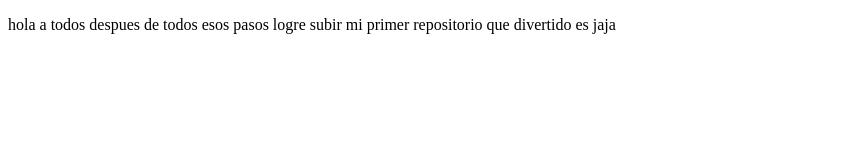
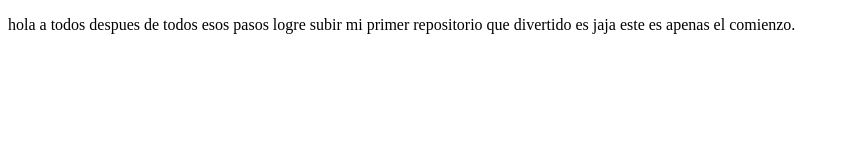
Before and after one commit to BrandonDev2/proyectoDemoCursoPrework, a plain HTML site: page index.html in a window 1280 px wide. Shown: the whole page, without its empty margins (0-846 px from the left). Drawn offline with Linux system fonts and the light colour scheme.

Commit message:
cambios agregados

```diff
--- a/index.html
+++ b/index.html
@@ -8,7 +8,9 @@
 </head>
 <body>
     <p>
-        hola a todos despues de todos esos pasos logre subir mi primer repositorio que divertido es jaja
+        hola a todos despues
+         de todos esos pasos logre subir mi primer repositorio que divertido es jaja
+         este es apenas el comienzo.
     </p>
 </body>
 </html>
```
